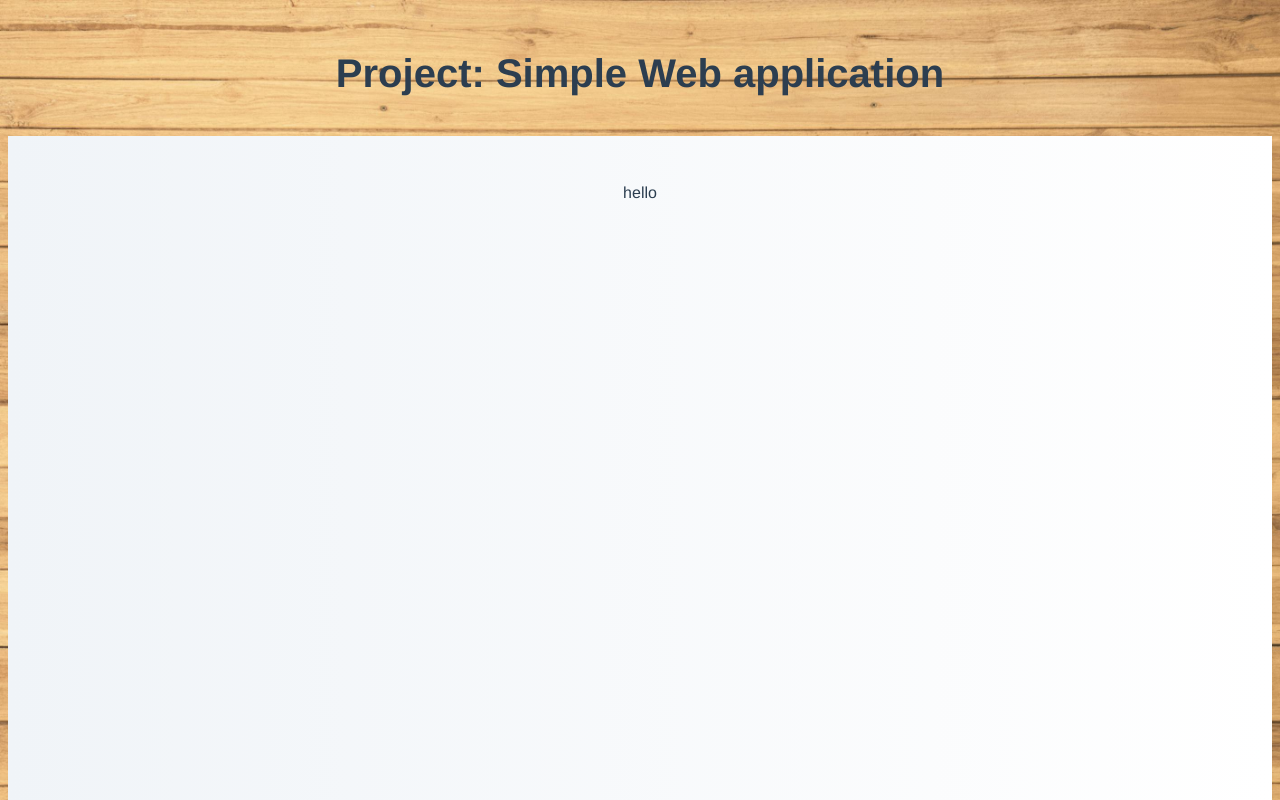
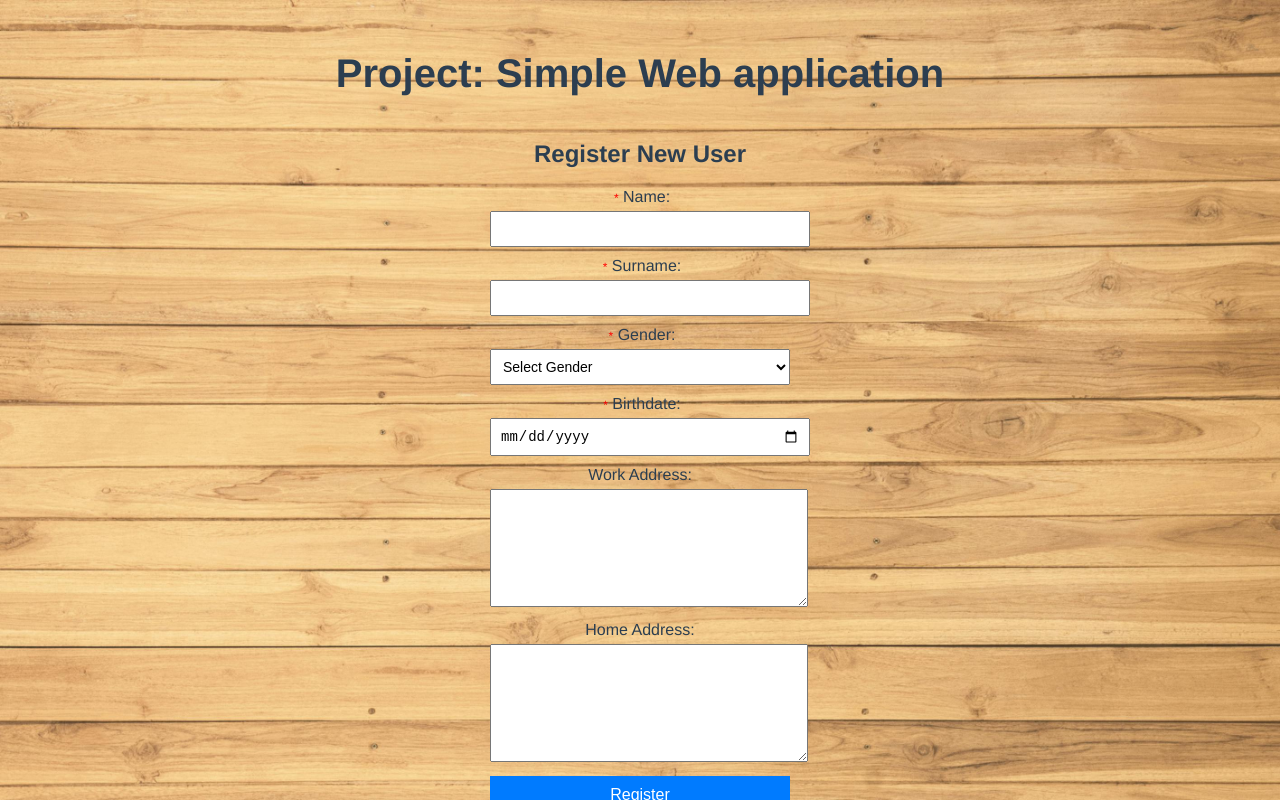
Before and after one commit to PapatzelosThanashs/EU-Dynamics-project, a Vue app in the folder frontend/: page /register in a window 1280 px wide. Shown: the top 800 px of the page. Built offline with nearby package versions, Linux system fonts and the light colour scheme.

Commit message:
implement view/RegisterUser

```diff
--- a/frontend/src/views/RegisterUser.vue
+++ b/frontend/src/views/RegisterUser.vue
@@ -1,24 +1,149 @@
 <template>
-    <div class="registeruser">
+    <div>
 
-    <p>hello</p>
+    <h2>Register New User</h2>
+    <form @submit.prevent="createUser">
+      <!-- Name (Mandatory) -->
+      <div>
+        <label for="name">
+          <span class="required-asterisk">*</span> Name:
+        </label>
+        <input type="text" id="name" v-model="newUser.name" required />
+      </div>
 
-    </div>
+      <!-- Surname (Mandatory) -->
+      <div>
+        <label for="surname">
+          <span class="required-asterisk">*</span> Surname:
+        </label>
+        <input type="text" id="surname" v-model="newUser.surname" required />
+      </div>
+
+      <!-- Gender (Mandatory) -->
+      <div>
+        <label for="gender">
+          <span class="required-asterisk">*</span> Gender:
+        </label>
+        <select id="gender" v-model="newUser.gender" required>
+          <option value="">Select Gender</option>
+          <option value="M">Male</option>
+          <option value="F">Female</option>
+        </select>
+      </div>
+
+      <!-- Birthdate (Mandatory) -->
+      <div>
+        <label for="birthdate">
+          <span class="required-asterisk">*</span> Birthdate:
+        </label>
+        <input type="date" id="birthdate" v-model="newUser.birthdate" required />
+      </div>
+
+      <!-- Work Address (Non-Mandatory) -->
+      <div>
+        <label for="workAddress">Work Address:</label>
+        <textarea id="workAddress" v-model="newUser.address.workAddress"></textarea>
+      </div>
+
+      <!-- Home Address (Non-Mandatory) -->
+      <div>
+        <label for="homeAddress">Home Address:</label>
+        <textarea id="homeAddress" v-model="newUser.address.homeAddress"></textarea>
+      </div>
+
+      <!-- Submit Button -->
+      <div>
+        <button type="submit">Register</button>
+      </div>
+    </form>
+  </div>
     </template>
   <script>
+  import axios from "axios";
+
   export default {
     name: 'RegisterUser',
+      data() {
+        return {
+          users: [],  // Users list
+          newUser: {  // New user data
+          name: '',
+          surname: '',
+          gender: '',
+          birthdate: '',
+          address: {
+              workAddress: '',
+              homeAddress: ''
+            }
+          }, formStatus: null,
+        };
+    },
+      methods: {
+      async createUser() {
+        try {
+          // Send POST request to the backend to create the new user
+          const response = await axios.post("http://localhost:8081/api/users", this.newUser);
+
+          // Add the newly created user to the list locally
+          this.users.push(response.data);
+
+          // Reset the form fields
+          this.newUser.name = '';
+          this.newUser.surname = '';
+          this.newUser.gender ='',
+          this.newUser.birthdate ='',
+          this.newUser.address.workAddress ="",
+          this.newUser.address.homeAddress = "",
+
+
+
+          alert("User created successfully!");
+        } catch (error) {
+          console.error("Error creating user:", error);
+          alert("Failed to create user.");
+        }
+      },
+    }
   }
   </script>
 
   <style scoped>
-  .registeruser {
-    min-height: 100vh;
-    padding: 2rem;
-    background: linear-gradient(to right, #f0f4f8, #ffffff);
-    display: flex;
-    flex-direction: column;
-    align-items: center;
-  }
+form {
+  width: 300px;
+  margin: auto;
+}
+label {
+  display: block;
+  margin-bottom: 5px;
+}
+input, select, textarea {
+  width: 100%;
+  margin-bottom: 10px;
+  padding: 8px;
+  font-size: 14px;
+}
+textarea {
+  height: 100px;
+}
+button {
+  width: 100%;
+  padding: 10px;
+  background-color: #007bff;
+  color: white;
+  border: none;
+  font-size: 16px;
+  cursor: pointer;
+}
+button:hover {
+  background-color: #0056b3;
+}
+span {
+  font-size: 12px;
+  color: red;
+}
+.required-asterisk {
+  color: red;
+  margin-left: 4px;
+}
 
-  </style>
+</style>
```
